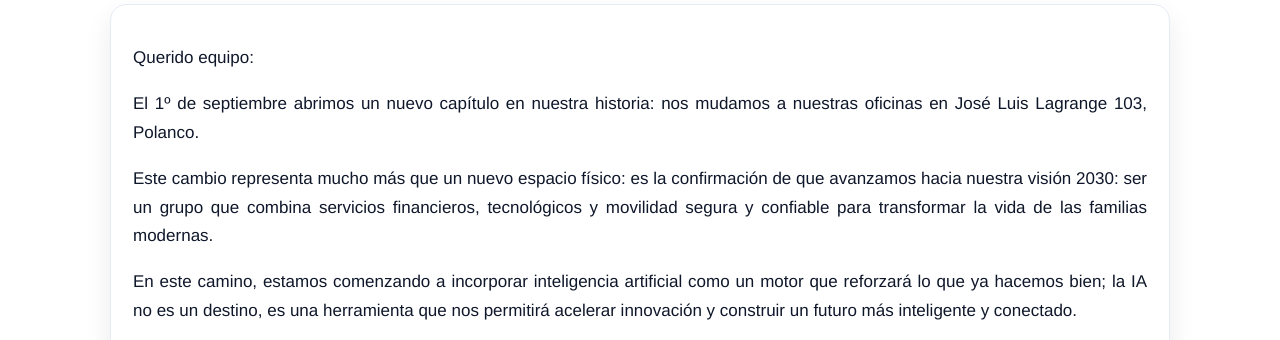
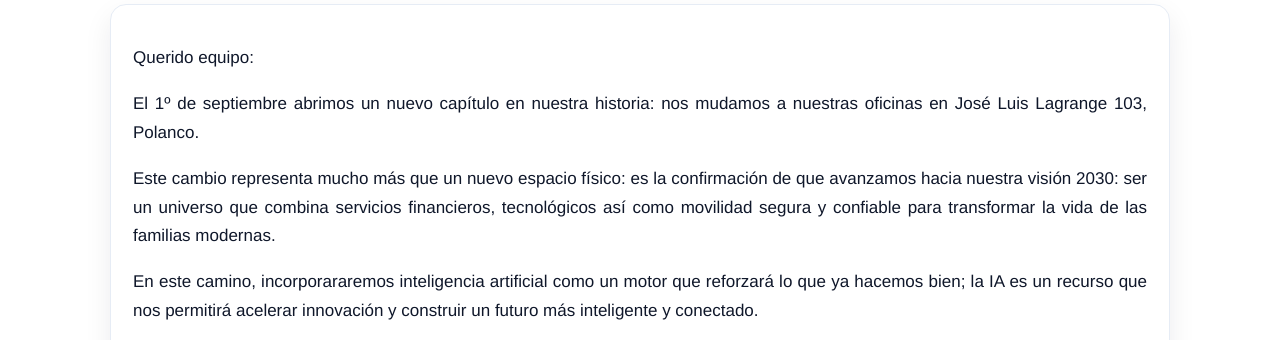
Before and after one commit to Ericote1974/Lagrange-Polanco, a plain HTML site: page index.html in a window 1280 px wide. Shown: the part 594-934 px from the top of the page. Drawn offline with Linux system fonts and the light colour scheme.

Commit message:
Update index.html

```diff
--- a/index.html
+++ b/index.html
@@ -124,8 +124,8 @@
     <div class="card">
       <p>Querido equipo:</p>
       <p>El 1º de septiembre abrimos un nuevo capítulo en nuestra historia: nos mudamos a nuestras oficinas en José Luis Lagrange 103, Polanco.</p>
-      <p>Este cambio representa mucho más que un nuevo espacio físico: es la confirmación de que avanzamos hacia nuestra visión 2030: ser un grupo que combina servicios financieros, tecnológicos y movilidad segura y confiable para transformar la vida de las familias modernas.</p>
-      <p>En este camino, estamos comenzando a incorporar inteligencia artificial como un motor que reforzará lo que ya hacemos bien; la IA no es un destino, es una herramienta que nos permitirá acelerar innovación y construir un futuro más inteligente y conectado.</p>
+      <p>Este cambio representa mucho más que un nuevo espacio físico: es la confirmación de que avanzamos hacia nuestra visión 2030: ser un universo que combina servicios financieros, tecnológicos así como movilidad segura y confiable para transformar la vida de las familias modernas.</p>
+      <p>En este camino, incorporararemos inteligencia artificial como un motor que reforzará lo que ya hacemos bien; la IA es un recurso que nos permitirá acelerar innovación y construir un futuro más inteligente y conectado.</p>
       <p>Y eso no es todo, seguimos abriendo plazas en diversos estados de la República y en próximos días estaremos asegurando nuestra entrada a Sudamérica. Para sostener esta expansión estamos adquiriendo talento de muy alto nivel, tanto mexicano como extranjero, que fortalece nuestro equipo y eleva nuestras capacidades.</p>
       <p>Nada de esto sería posible sin ustedes, nuestros colaboradores. Son la fuerza que impulsa cada avance, quienes convierten la visión en acción y hacen de esta empresa un lugar donde la innovación se vuelve realidad todos los días. El futuro que imaginamos solo puede construirse con su pasión, compromiso y talento.</p>
       <p>Nuestra nueva sede simboliza esa ambición; es un espacio creado para multiplicar ideas, fortalecer la colaboración y materializar lo que parecía inalcanzable hace apenas unos años. Cada paso nos acerca más a consolidarnos como líderes globales en soluciones educativas y de movilidad.</p>
```
